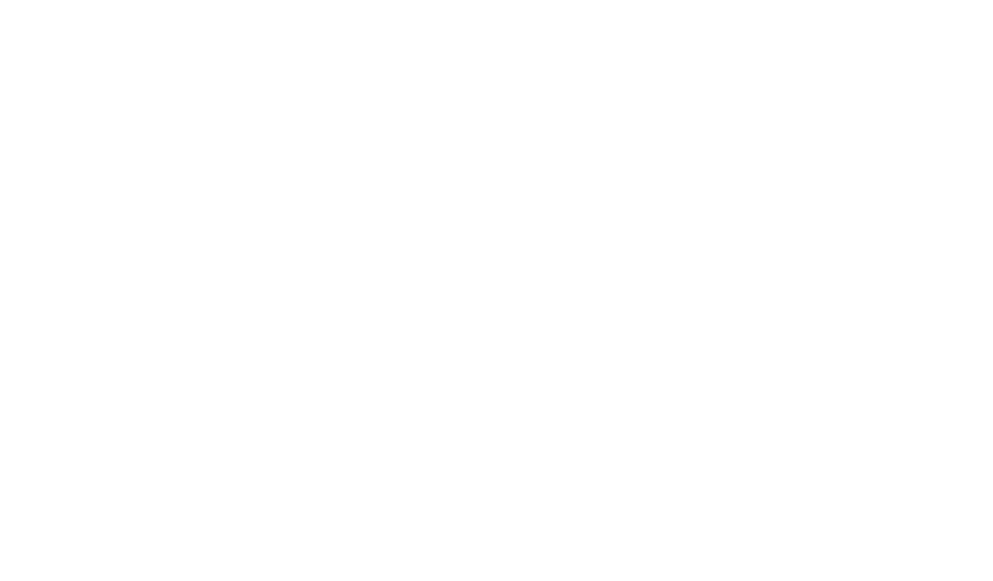
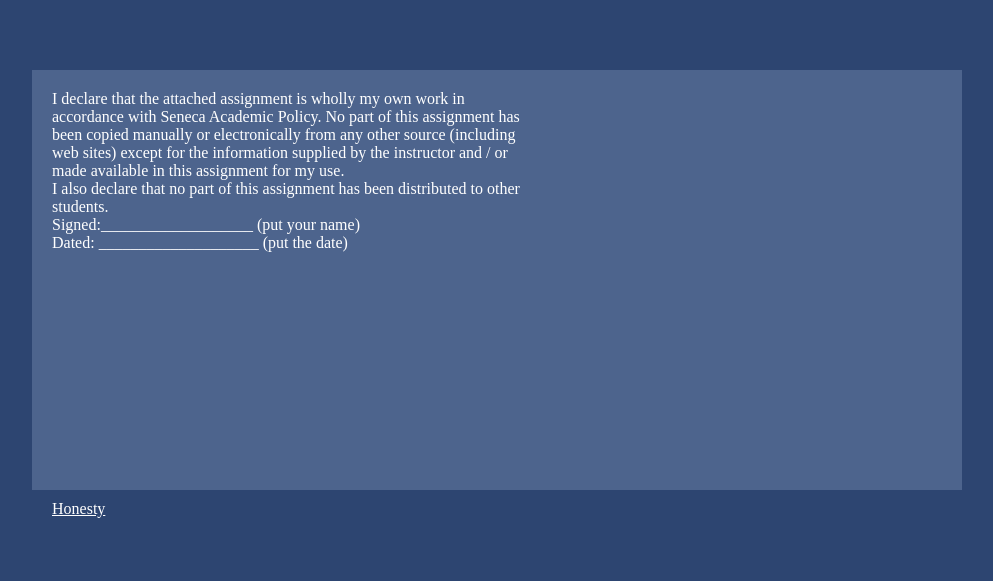
Before and after one commit to Auios/INT222, a plain HTML site: page public_html/honesty.html in a window 1280 px wide. Shown: the whole page, without its empty margins (143-1136 px from the left). Drawn offline with Linux system fonts and the light colour scheme.

Commit message:
Honesty - Not filled out

```diff
--- a/public_html/CSS/index.css
+++ b/public_html/CSS/index.css
@@ -1,29 +1,36 @@
 *
 {
     margin: 0px;
-    padding: 0px;
+    padding: 10px;
+    color: #FFFFFF;
+    background-color: inherit;
+}
+
+body
+{
+    background-color: #2D4571;
 }
 
 #wrapper
 {
-    width: 900px;
-    margin: 0px auto;
+    width: 75%;
+    margin: 20px auto;
 }
 
-header
+#header
 {
-    background-color: blue;
-    min-height: 100px;
-}
-
-footer
-{
-    background-color: red;
-    min-height: 100px;
+    background-color: #152C55;
+    min-height: 100px
 }
 
 #mainContent
 {
-    background-color: green;
+    background-color: #4D648D;
     min-height: 400px;
 }
+
+#footer
+{
+    background-color: #152C55;
+    min-height: 100px;
+}
--- a/public_html/honesty.html
+++ b/public_html/honesty.html
@@ -0,0 +1,32 @@
+<!DOCTYPE html>
+<html lang="en">
+<head>
+    <title>Assignment 2 - Honesty</title>
+    <link rel="stylesheet" type="text/css" href="CSS/index.css">
+</head>
+<body>
+    <div id="wrapper">
+        <header>
+
+        </header>
+
+        <div id="mainContent">
+            <p>
+                I declare that the attached assignment is wholly my own work in<br>
+                accordance with Seneca Academic Policy. No part of this assignment has<br>
+                been copied manually or electronically from any other source (including<br>
+                web sites) except for the information supplied by the instructor and / or<br>
+                made available in this assignment for my use.<br>
+                I also declare that no part of this assignment has been distributed to other<br>
+                students.<br>
+                Signed:___________________ (put your name)<br>
+                Dated: ____________________ (put the date)<br>
+            <p>
+        </div>
+
+        <footer>
+            <a href="honesty.html">Honesty</a>
+        </footer>
+    </div>
+</body>
+</html>
```
Also changed, not shown: public_html/index.html (+8 -10 lines).
